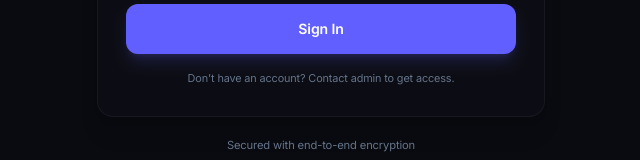
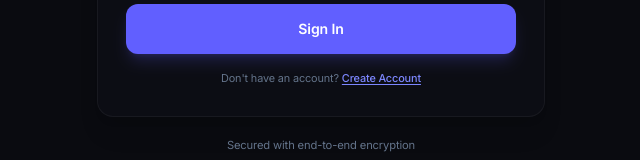
Before and after one commit to ashishSF123/financial-dashboard, a Next.js app: page /login in a window 1280 px wide. Shown: the part 582-742 px from the top of the page, without its empty margins (319-959 px from the left). Built offline with nearby package versions, Linux system fonts and the light colour scheme; no server answers.

Commit message:
feat: add 'Create Account' link that opens pre-filled email request

```diff
--- a/app/login/page.tsx
+++ b/app/login/page.tsx
@@ -98,7 +98,10 @@ export default function LoginPage({ searchParams }: { searchParams: Promise<{ ve
           </form>
 
           <p className="text-[0.68rem] text-[var(--text-muted)] text-center mt-4">
-            Don&apos;t have an account? Contact admin to get access.
+            Don&apos;t have an account?{" "}
+            <a href="mailto:ashish.sf.123@gmail.com?subject=Request%20Access%20-%20Personal%20Finance%20Dashboard&body=Hi%2C%20I%20would%20like%20to%20request%20access%20to%20the%20Personal%20Finance%20Dashboard.%0A%0AMy%20Name%3A%20%0AMy%20Email%3A%20%0AMobile%3A%20" className="text-indigo-400 hover:text-indigo-300 font-medium underline underline-offset-2 transition-colors">
+              Create Account
+            </a>
           </p>
         </div>
 
```
